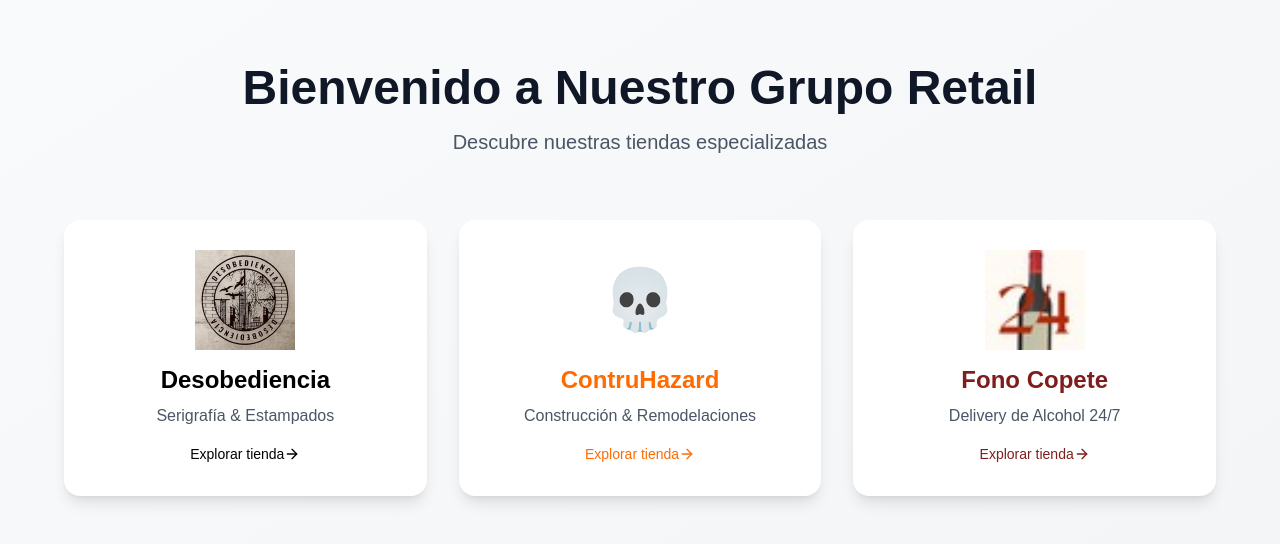
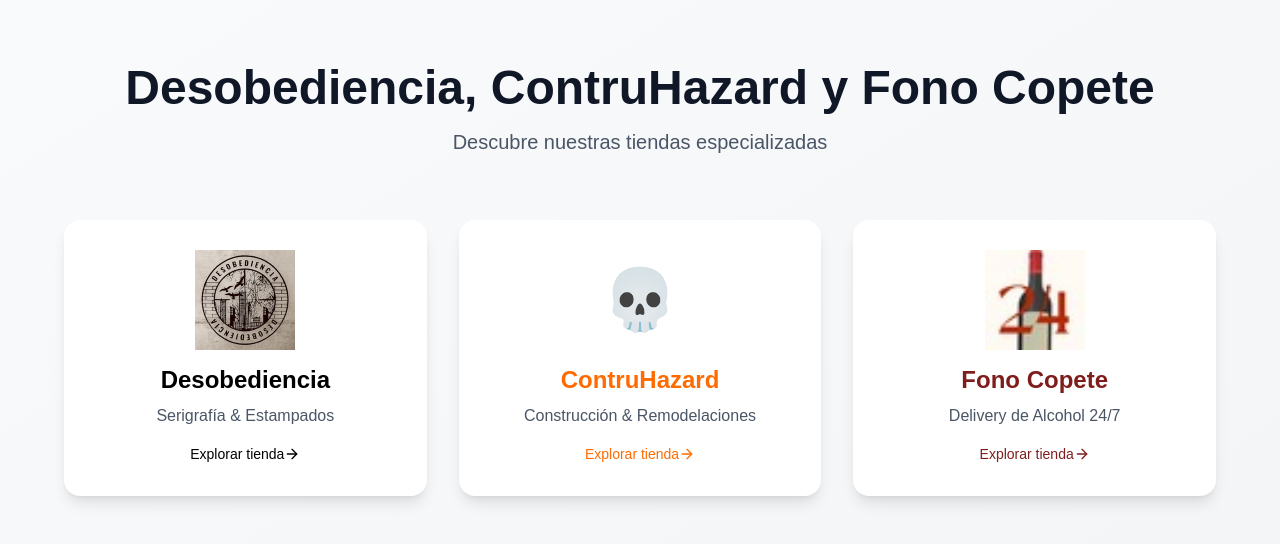
Before and after one commit to ezkiso/muli-web, a Next.js app: page / in a window 1280 px wide. Shown: the top 544 px of the page. Built offline with nearby package versions, Linux system fonts and the light colour scheme.

Commit message:
cambio-dominio

```diff
--- a/package.json
+++ b/package.json
@@ -1,5 +1,5 @@
 {
-  "name": "multi-tienda-ecommerce",
+  "name": "desobediencia-contruhazard-fonocopete",
   "version": "0.1.0",
   "private": true,
   "scripts": {
--- a/src/app/layout.tsx
+++ b/src/app/layout.tsx
@@ -15,12 +15,17 @@ const geistMono = Geist_Mono({
 
 
 export const metadata: Metadata = {
-  title: 'Multi-Tienda E-commerce',
-  description: 'Desobediencia, ContruHazard y Fono Copete',
+  title: 'Desobediencia, ContruHazard y Fono Copete',
+  description: 'Tiendas online en Chile: Serigrafía, Construcción y Delivery de Alcohol',
+  keywords: 'tienda online chile, serigrafía, construcción, delivery alcohol',
   icons: {
     icon: '/favicon.ico',
-    shortcut: '/favicon.ico',
-    apple: '/apple-icon.png',
+  },
+  openGraph: {
+    title: 'Desobediencia, ContruHazard y Fono Copete',
+    description: 'Desobediencia, ContruHazard y Fono Copete',
+    siteName: 'multiTienda',
+    type: 'website',
   }
 }
 
--- a/src/app/page.tsx
+++ b/src/app/page.tsx
@@ -13,7 +13,7 @@ export default function Home() {
       <div className="container mx-auto px-4 py-16">
         <div className="text-center mb-16">
           <h1 className="text-5xl font-bold text-gray-900 mb-4">
-            Bienvenido a Nuestro Grupo Retail
+            Desobediencia, ContruHazard y Fono Copete
           </h1>
           <p className="text-xl text-gray-600">
             Descubre nuestras tiendas especializadas
```
